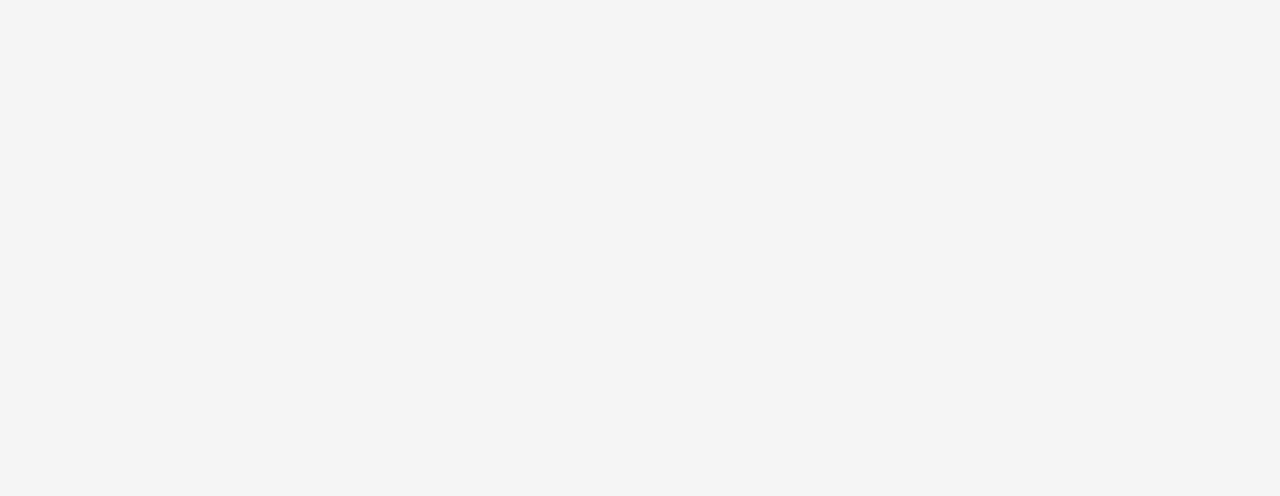
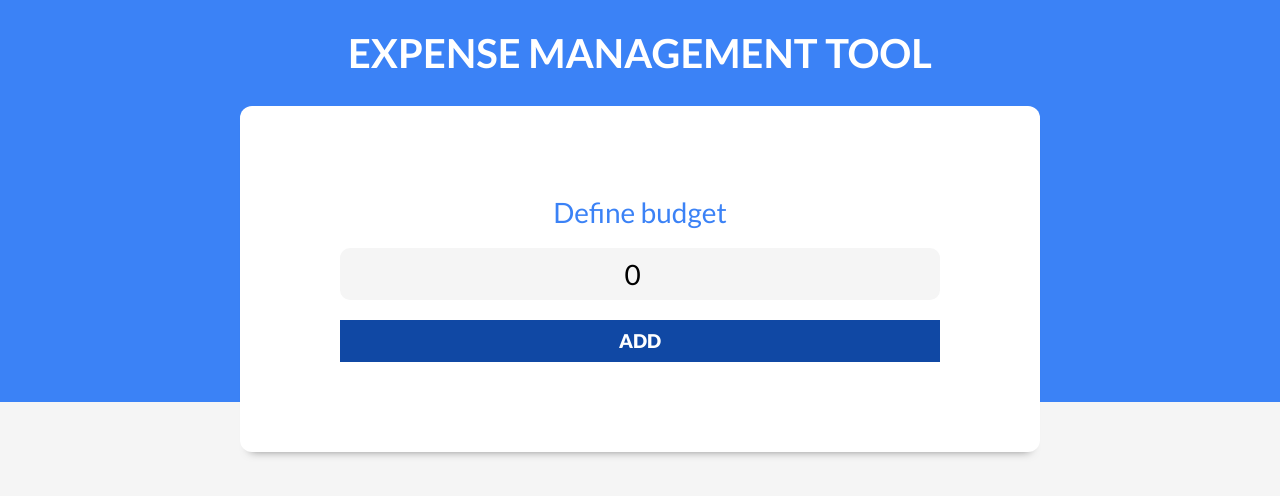
Before and after one commit to kaitakami/expense-management-tool-react, a React (Vite) app: page / in a window 1280 px wide. Shown: the top 496 px of the page. Built offline with nearby package versions, Linux system fonts and the light colour scheme.

Commit message:
Create budget input form and modal animation

```diff
--- a/index.html
+++ b/index.html
@@ -1,13 +1,20 @@
 <!DOCTYPE html>
 <html lang="en">
+
 <head>
   <meta charset="UTF-8" />
   <link rel="icon" type="image/svg+xml" href="/vite.svg" />
   <meta name="viewport" content="width=device-width, initial-scale=1.0" />
-    <title>Vite + React</title>
+  <title>Expense Management Tool</title>
+  <link rel="stylesheet" href="https://necolas.github.io/normalize.css/8.0.1/normalize.css">
+  <link rel="preconnect" href="https://fonts.googleapis.com">
+  <link rel="preconnect" href="https://fonts.gstatic.com" crossorigin>
+  <link href="https://fonts.googleapis.com/css2?family=Lato:wght@400;700;900&display=swap" rel="stylesheet">
 </head>
+
 <body>
   <div id="root"></div>
   <script type="module" src="/src/main.jsx"></script>
 </body>
+
 </html>
--- a/src/App.jsx
+++ b/src/App.jsx
@@ -1,10 +1,44 @@
+import { useState } from "react";
+import Header from "./components/Header";
+import IconNewExpense from "./assets/new-expense.svg";
+import Modal from "./components/Modal";
+
 function App() {
+  const [budget, setBudget] = useState(0);
+  const [isValidBudget, setIsValidBudget] = useState(false);
+  const [modal, setModal] = useState(false);
+  const [animateModal, setAnimateModal] = useState(false)
+
+  const handleNewExpense = () => {
+    setModal(true);
+
+    setTimeout(() => {
+      setAnimateModal(true)
+    }, 500)
+  };
 
   return (
-    <div className="App">
+    <div>
+      <Header
+        budget={budget}
+        setBudget={setBudget}
+        isValidBudget={isValidBudget}
+        setIsValidBudget={setIsValidBudget}
+      />
 
+      {isValidBudget && (
+        <div className="new-expense">
+          <img
+            src={IconNewExpense}
+            alt="icon new expense"
+            onClick={handleNewExpense}
+          />
+        </div>
+      )}
+
+      {modal && <Modal setModal={setModal} animateModal={animateModal} setAnimateModal={setAnimateModal} />}
     </div>
-  )
+  );
 }
 
-export default App
+export default App;
--- /dev/null
+++ b/src/components/Header.jsx
@@ -0,0 +1,21 @@
+import NewBudget from "./NewBudget";
+import ManageBudget from "./ManageBudget";
+
+const Header = ({ budget, setBudget, isValidBudget, setIsValidBudget }) => {
+  return (
+    <header>
+      <h1>Expense Management Tool</h1>
+      {isValidBudget ? (
+        <ManageBudget budget={budget} />
+      ) : (
+        <NewBudget
+          budget={budget}
+          setBudget={setBudget}
+          setIsValidBudget={setIsValidBudget}
+        />
+      )}
+    </header>
+  );
+};
+
+export default Header;
--- /dev/null
+++ b/src/components/ManageBudget.jsx
@@ -0,0 +1,30 @@
+const ManageBudget = ({ budget }) => {
+  const formatQuantity = (quantity) => {
+    return quantity.toLocaleString("en-US", {
+      style: "currency",
+      currency: "USD",
+    });
+  };
+
+  return (
+    <div className="container-budget container shadow two-columns">
+      <div>
+        <p>Graph here</p>
+      </div>
+
+      <div className="content-budget">
+        <p>
+          <span>Budget:</span> {formatQuantity(budget)}
+        </p>
+        <p>
+          <span>Available:</span> {formatQuantity(0)}
+        </p>
+        <p>
+          <span>Budget:</span> {formatQuantity(0)}
+        </p>
+      </div>
+    </div>
+  );
+};
+
+export default ManageBudget;
--- /dev/null
+++ b/src/components/Message.jsx
@@ -0,0 +1,5 @@
+const Message = ({ children, type }) => {
+  return <div className={`alert ${type}`}>{children}</div>;
+};
+
+export default Message;
--- /dev/null
+++ b/src/components/Modal.jsx
@@ -0,0 +1,22 @@
+import closeBtn from "../assets/close.svg";
+
+const Modal = ({ setModal, animateModal, setAnimateModal }) => {
+  const hideModal = () => {
+    setAnimateModal(false)
+    setTimeout(() => {
+      setModal(false)
+    }, 500)
+  };
+  return (
+    <div className="modal">
+      <div className="close-modal">
+        <img src={closeBtn} alt="close-icon" onClick={hideModal} />
+      </div>
+      <form className={`form ${animateModal ? "animate" : "close"}`}>
+        <legend>New expense</legend>
+      </form>
+    </div>
+  );
+};
+
+export default Modal;
--- /dev/null
+++ b/src/components/NewBudget.jsx
@@ -0,0 +1,40 @@
+import { useState } from "react";
+import Message from "./Message";
+
+const NewBudget = ({ budget, setBudget, setIsValidBudget }) => {
+  const [message, setMessage] = useState("");
+
+  const handleBudget = (e) => {
+    e.preventDefault();
+
+    if (!budget || budget < 0) {
+      setMessage("Not a valid budget");
+      return;
+    }
+    setMessage("");
+    setIsValidBudget(true)
+  };
+
+  return (
+    <div className="container-budget container shadow">
+      <form onSubmit={handleBudget} className="form">
+        <div className="field">
+          <label>Define budget</label>
+          <input
+            type="number"
+            className="new-budget"
+            placeholder="Add your budget"
+            value={budget}
+            onChange={(e) => setBudget(Number(e.target.value))}
+          />
+        </div>
+
+        <input type="submit" value="Add" />
+
+        {message && <Message type="error">{message}</Message>}
+      </form>
+    </div>
+  );
+};
+
+export default NewBudget;
```
Lines whose indentation alone changed are shown as unchanged.
